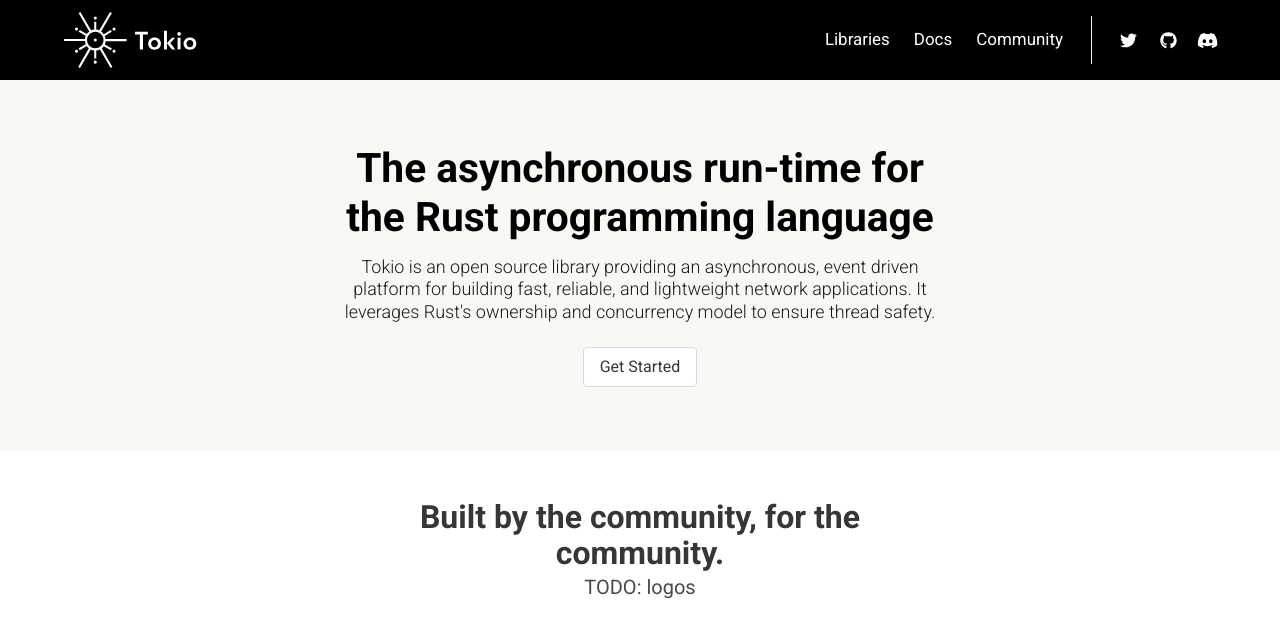
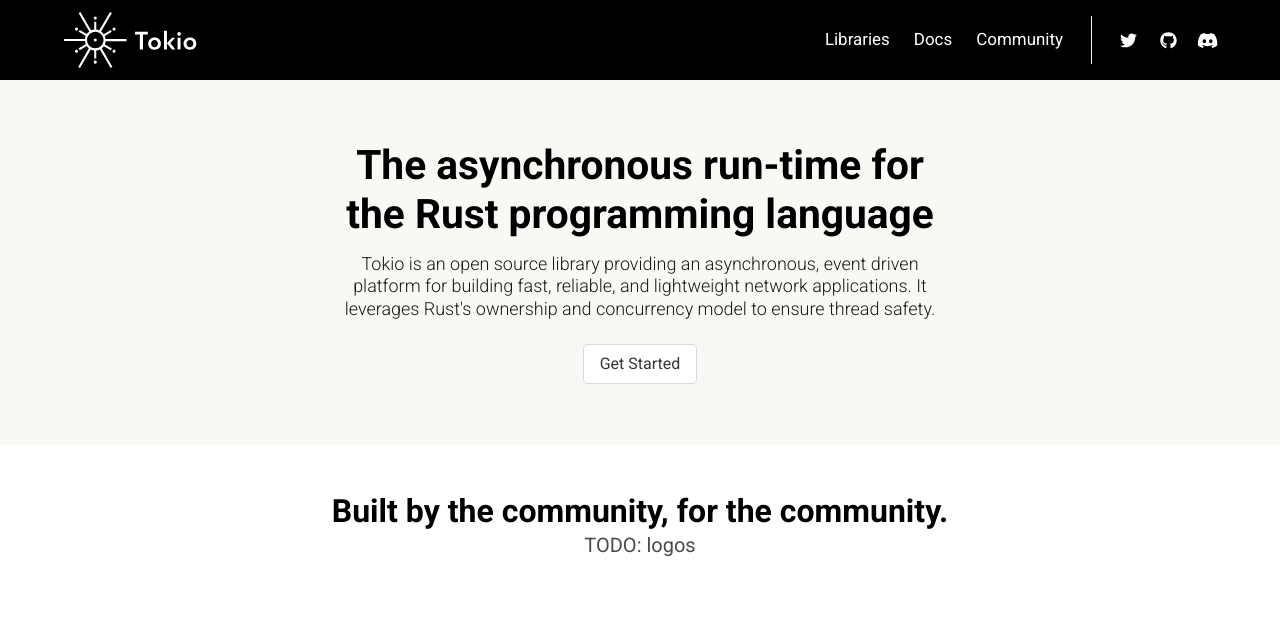
Before and after one commit to tokio-rs/website, a Next.js app: page / in a window 1280 px wide. Shown: the top 636 px of the page. Built offline with nearby package versions, Linux system fonts and the light colour scheme.

Commit message:
Import Tokio color palette

```diff
--- a/styles/styles.scss
+++ b/styles/styles.scss
@@ -1,4 +1,17 @@
-$primary: #FAF8F4;
+// Tokio color palette
+$cream: #FAF8F4;
+$magenta: #C83895;
+$red: #E7544C;
+$orange: #F5A623;
+$yellow: #E2B619;
+$green: #95CA51;
+$blue: #5396D1;
+$purple: #A674E5;
+
+// Bulma color variables
+$primary: $cream;
+$primary-invert: black;
+$title-color: black;
 
 $body-font-size: 1.06em;
 $family-primary: 'Roboto', sans-serif;
@@ -11,13 +24,12 @@
 @import "../node_modules/bulma/bulma.sass";
 
 .hero {
-    .container {
-        max-width: 600px;
-    }
     &.tk-intro {
-        padding: 1rem;
+        padding: 0.8rem;
+        .container {
+            max-width: 600px;
+        }
         .title {
-            color: rgba(0, 0, 0, 1);
             font-size: 2.4em;
             line-height: 1.2em;
             padding-bottom: 0.25em;
```
